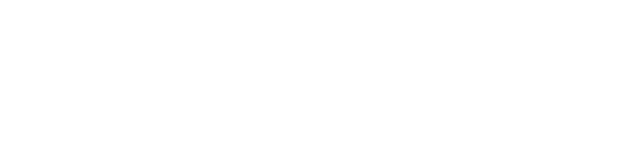
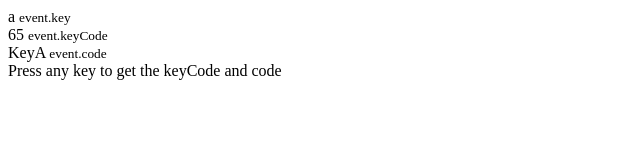
Before and after one commit to Archanach707/Event-keycode, a plain HTML site: page index.html in a window 1280 px wide. Shown: the whole page, without its empty margins (0-640 px from the left). Drawn offline with Linux system fonts and the light colour scheme.

Commit message:
complete html

```diff
--- a/index.html
+++ b/index.html
@@ -12,7 +12,26 @@
   <title>Event keycode</title>
 </head>
 <body>
+  <div class="insert">
+    <div class="key">
+      a
+      <small>event.key</small>
+    </div>
 
+    <div class="key">
+      65
+      <small>event.keyCode</small>
+    </div>
+
+    <div class="key">
+      KeyA
+      <small>event.code</small>
+    </div>
+  </div>
+
+  <div class="key">
+    Press any key to get the keyCode and code
+  </div>
 
 
   <!-- javascript file link -->
```
